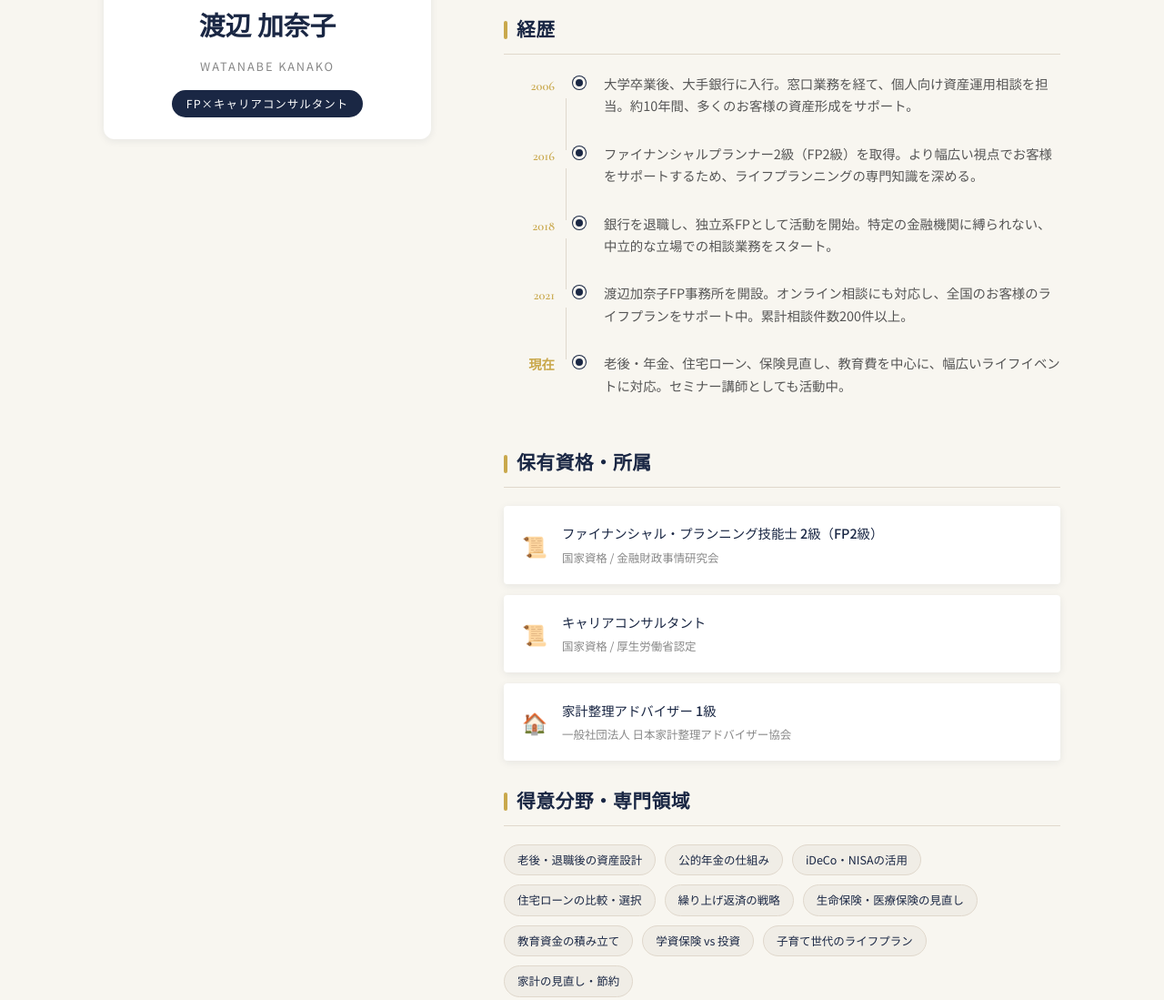
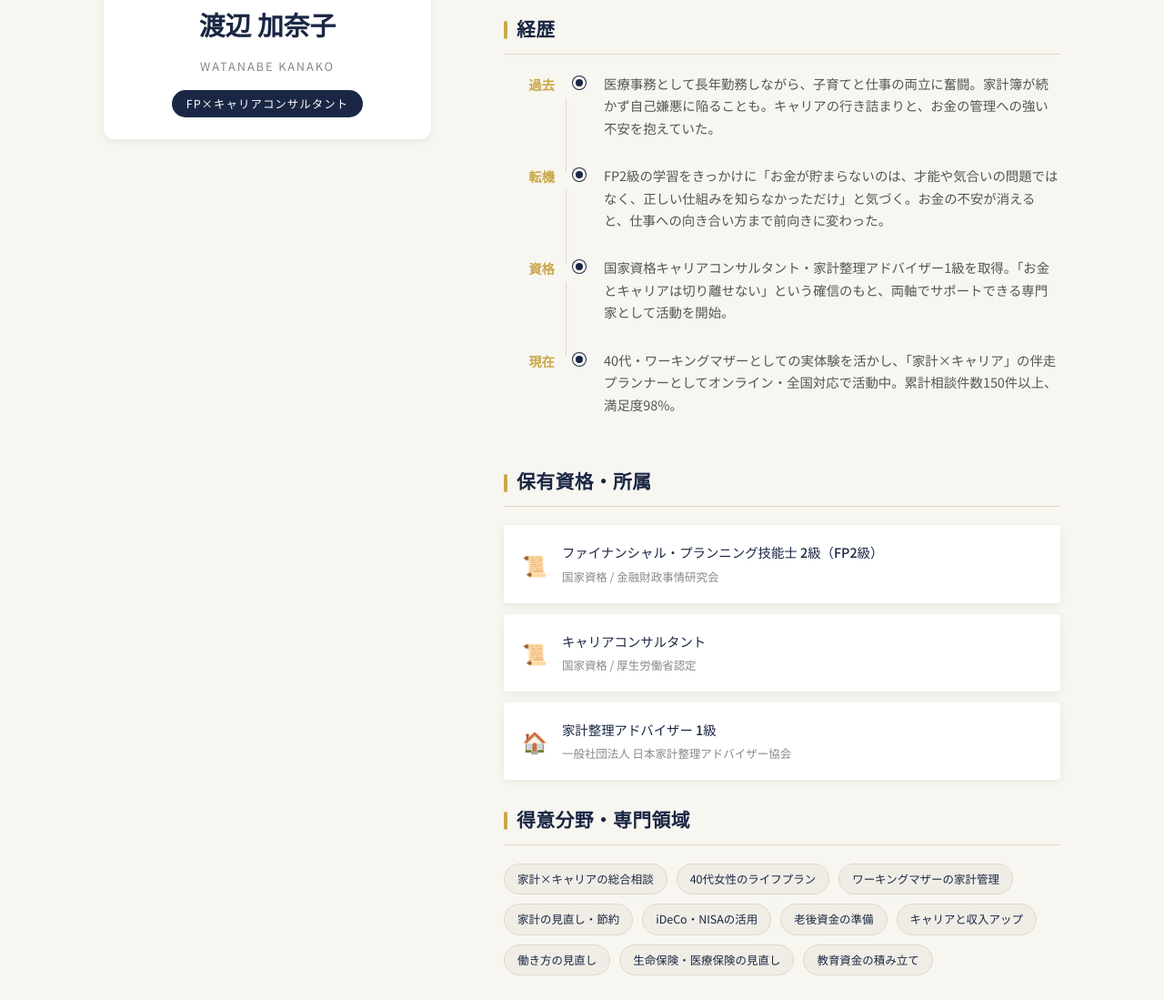
Before and after one commit to beavishey-maker/fp-website, a website: page profile.html in a window 1280 px wide. Shown: the part 806-1905 px from the top of the page at 91% size. Drawn offline with nearby package versions, Linux system fonts and the light colour scheme.

Commit message:
経歴をmoneywebサイトに合わせて更新
- 大手銀行勤務の経歴 → 医療事務×FP×キャリアコンサルタントの実話ベースに変更
- タイムラインを「過去・転機・資格・現在」の4フェーズ構成に変更
- 得意分野タグを家計×キャリア軸に更新

```diff
--- a/profile.html
+++ b/profile.html
@@ -90,38 +90,31 @@
             <h3 class="profile-section__title">経歴</h3>
             <div class="timeline">
               <div class="timeline__item">
-                <span class="timeline__year">2006</span>
+                <span class="timeline__year">過去</span>
                 <div class="timeline__dot"></div>
                 <div class="timeline__content">
-                  <p>大学卒業後、大手銀行に入行。窓口業務を経て、個人向け資産運用相談を担当。約10年間、多くのお客様の資産形成をサポート。</p>
+                  <p>医療事務として長年勤務しながら、子育てと仕事の両立に奮闘。家計簿が続かず自己嫌悪に陥ることも。キャリアの行き詰まりと、お金の管理への強い不安を抱えていた。</p>
                 </div>
               </div>
               <div class="timeline__item">
-                <span class="timeline__year">2016</span>
+                <span class="timeline__year">転機</span>
                 <div class="timeline__dot"></div>
                 <div class="timeline__content">
-                  <p>ファイナンシャルプランナー2級（FP2級）を取得。より幅広い視点でお客様をサポートするため、ライフプランニングの専門知識を深める。</p>
+                  <p>FP2級の学習をきっかけに「お金が貯まらないのは、才能や気合いの問題ではなく、正しい仕組みを知らなかっただけ」と気づく。お金の不安が消えると、仕事への向き合い方まで前向きに変わった。</p>
                 </div>
               </div>
               <div class="timeline__item">
-                <span class="timeline__year">2018</span>
+                <span class="timeline__year">資格</span>
                 <div class="timeline__dot"></div>
                 <div class="timeline__content">
-                  <p>銀行を退職し、独立系FPとして活動を開始。特定の金融機関に縛られない、中立的な立場での相談業務をスタート。</p>
-                </div>
-              </div>
-              <div class="timeline__item">
-                <span class="timeline__year">2021</span>
-                <div class="timeline__dot"></div>
-                <div class="timeline__content">
-                  <p>渡辺加奈子FP事務所を開設。オンライン相談にも対応し、全国のお客様のライフプランをサポート中。累計相談件数200件以上。</p>
+                  <p>国家資格キャリアコンサルタント・家計整理アドバイザー1級を取得。「お金とキャリアは切り離せない」という確信のもと、両軸でサポートできる専門家として活動を開始。</p>
                 </div>
               </div>
               <div class="timeline__item">
                 <span class="timeline__year">現在</span>
                 <div class="timeline__dot"></div>
                 <div class="timeline__content">
-                  <p>老後・年金、住宅ローン、保険見直し、教育費を中心に、幅広いライフイベントに対応。セミナー講師としても活動中。</p>
+                  <p>40代・ワーキングマザーとしての実体験を活かし、「家計×キャリア」の伴走プランナーとしてオンライン・全国対応で活動中。累計相談件数150件以上、満足度98%。</p>
                 </div>
               </div>
             </div>
@@ -159,16 +152,16 @@
           <div class="profile-section fade-in">
             <h3 class="profile-section__title">得意分野・専門領域</h3>
             <div style="display: flex; flex-wrap: wrap; gap: 10px;">
-              <span class="topic-tag">老後・退職後の資産設計</span>
-              <span class="topic-tag">公的年金の仕組み</span>
+              <span class="topic-tag">家計×キャリアの総合相談</span>
+              <span class="topic-tag">40代女性のライフプラン</span>
+              <span class="topic-tag">ワーキングマザーの家計管理</span>
+              <span class="topic-tag">家計の見直し・節約</span>
               <span class="topic-tag">iDeCo・NISAの活用</span>
-              <span class="topic-tag">住宅ローンの比較・選択</span>
-              <span class="topic-tag">繰り上げ返済の戦略</span>
+              <span class="topic-tag">老後資金の準備</span>
+              <span class="topic-tag">キャリアと収入アップ</span>
+              <span class="topic-tag">働き方の見直し</span>
               <span class="topic-tag">生命保険・医療保険の見直し</span>
               <span class="topic-tag">教育資金の積み立て</span>
-              <span class="topic-tag">学資保険 vs 投資</span>
-              <span class="topic-tag">子育て世代のライフプラン</span>
-              <span class="topic-tag">家計の見直し・節約</span>
             </div>
           </div>
 
```
